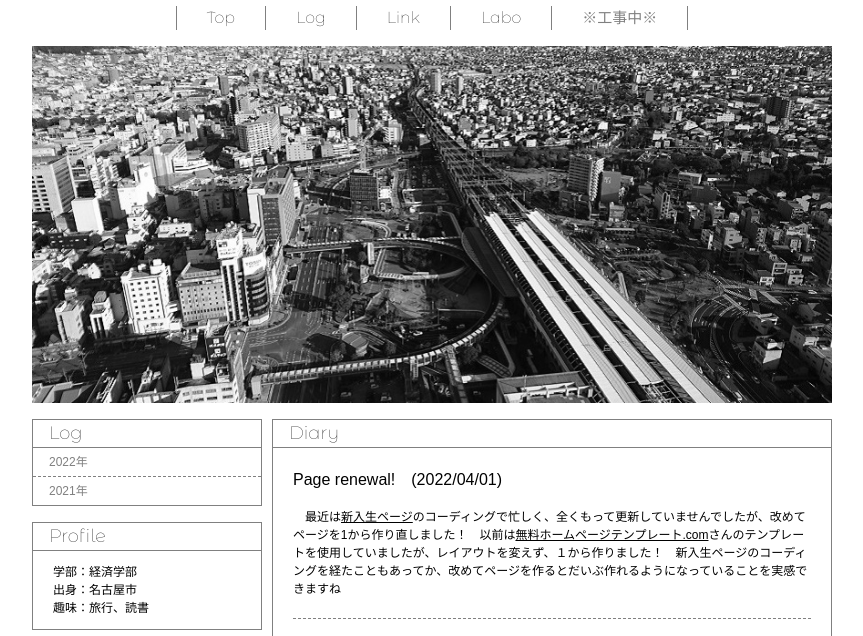
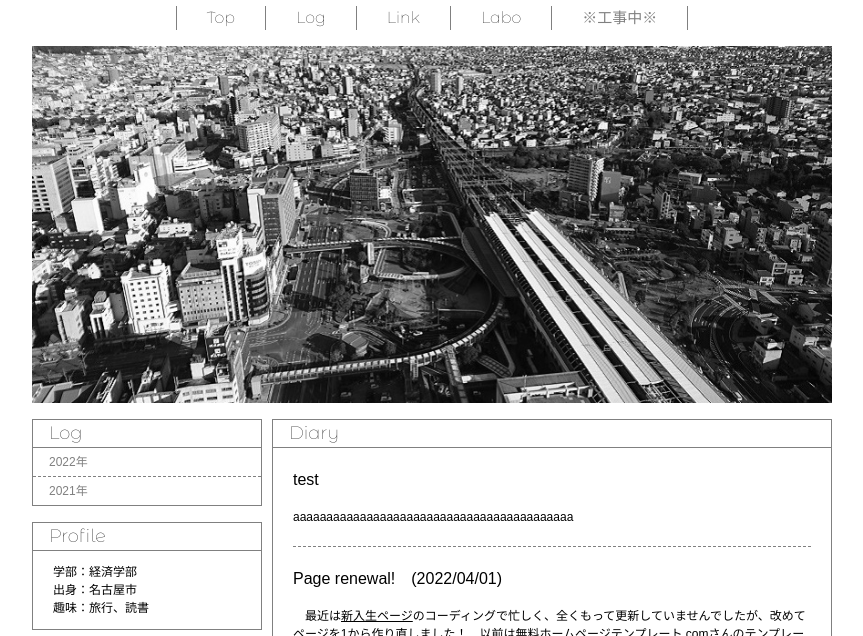
Before and after one commit to tetoron/hptest, a plain HTML site: page index.html in a window 1280 px wide. Shown: the part 87-723 px from the top of the page, without its empty margins (208-1071 px from the left). Drawn offline with nearby package versions, Linux system fonts and the light colour scheme; a web font is replaced by a local one.

Commit message:
Update index.html

```diff
--- a/index.html
+++ b/index.html
@@ -44,6 +44,12 @@
         <div id="contents">
             <h3>Diary</h3>
             <div id="post">
+                <div id="2022/09">
+                    <section>
+                        <h4>test</h4>
+                        <p>aaaaaaaaaaaaaaaaaaaaaaaaaaaaaaaaaaaaaaaaaa</a>
+                    </section>
+                </div>
                 <div id="2022/04">
                     <section>
                         <h4>Page renewal!　(2022/04/01)</h4>
```
